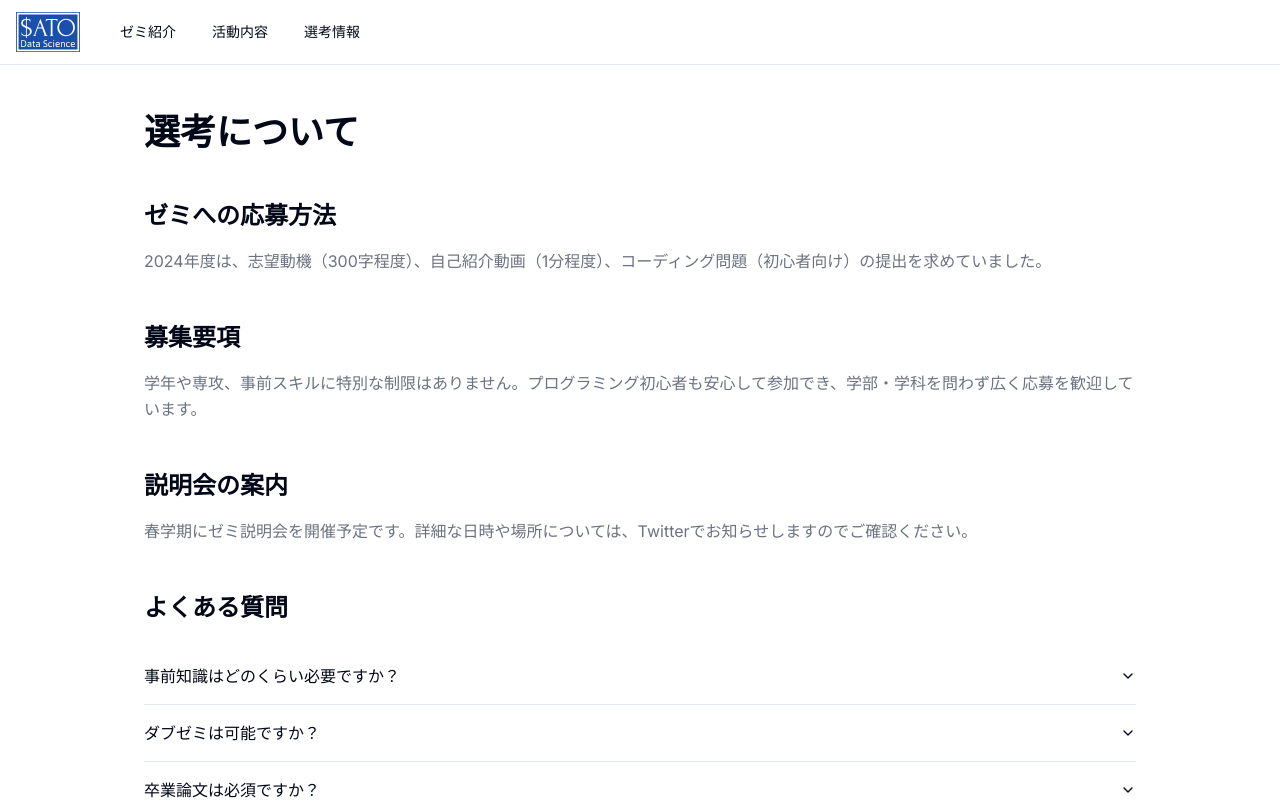
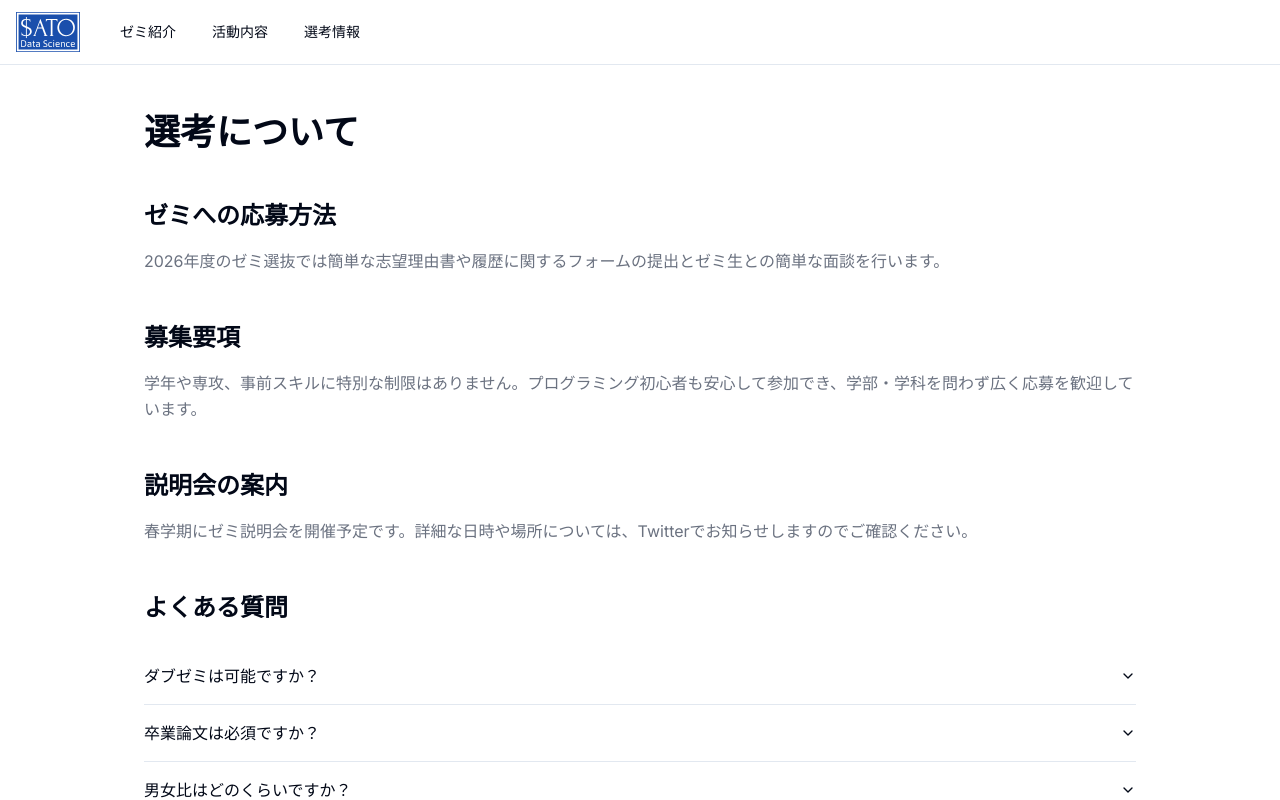
Before and after one commit to Sato-seminor/seminar-website, a Next.js app: page /selection in a window 1280 px wide. Shown: the top 800 px of the page. Built offline with nearby package versions, Linux system fonts and the light colour scheme.

Commit message:
#43 2026年度版修正

```diff
--- a/src/app/about/page.tsx
+++ b/src/app/about/page.tsx
@@ -1,4 +1,3 @@
-import allMembers from '@/../public/all_members.jpg';
 import career from '@/../public/career_chart.jpg';
 import professor from '@/../public/professor-image.png';
 import { DescriptionWithImage } from '@/features/about/components/description-with-image';
@@ -23,13 +22,6 @@ export default function SeminarPage() {
                 </li>
               </ul>
             }
-            imageProps={{
-              src: allMembers,
-              alt: 'メンバー写真',
-              width: 400,
-              height: 400,
-            }}
-            imagePosition="right"
           />
         </div>
       </section>
@@ -50,10 +42,6 @@ export default function SeminarPage() {
                   <li>
                     <strong>研究分野:</strong>{' '}
                     計量ファイナンス、時系列分析、モンテカルロフィルタを用いた金利モデルの推定、経済時系列予測など。
-                  </li>
-                  <li>
-                    <strong>主な業績:</strong>{' '}
-                    多変量自己回帰モデルやモンテカルロフィルタを応用した金融モデリングに関する論文を発表。
                   </li>
                 </ul>
               </div>
--- a/src/features/about/components/description-with-image.tsx
+++ b/src/features/about/components/description-with-image.tsx
@@ -6,8 +6,8 @@ import { cn } from '@/lib/cn';
 export interface DescriptionWithImageProps {
   title: ReactNode;
   content: ReactNode;
-  imageProps: ComponentProps<typeof Image>;
-  imagePosition: 'left' | 'right';
+  imageProps?: ComponentProps<typeof Image>;
+  imagePosition?: 'left' | 'right';
 }
 
 export function DescriptionWithImage({
@@ -21,16 +21,17 @@ export function DescriptionWithImage({
       <h2 className="mb-6 text-3xl font-bold text-gray-900">{title}</h2>
 
       <div className="flex flex-col items-center gap-8 md:flex-row">
-        {/* eslint-disable-next-line jsx-a11y/alt-text -- alt属性は型的に強制される */}
+        {imageProps && (
           <Image
             {...imageProps}
+            alt={imageProps.alt || '画像'}
             className={cn(
               'rounded-lg shadow-lg md:w-1/3',
               imagePosition === 'left' ? 'order-first' : 'order-last',
               imageProps.className,
             )}
           />
-
+        )}
         <div className="text-gray-700 md:w-2/3">{content}</div>
       </div>
     </>
--- a/src/features/selection/data/description-section.ts
+++ b/src/features/selection/data/description-section.ts
@@ -5,7 +5,7 @@ export const descriptionSections: (DescriptionSectionProps & { id: string })[] =
     id: 'd1',
     title: 'ゼミへの応募方法',
     description:
-      '2024年度は、志望動機（300字程度）、自己紹介動画（1分程度）、コーディング問題（初心者向け）の提出を求めていました。',
+      '2026年度のゼミ選抜では簡単な志望理由書や履歴に関するフォームの提出とゼミ生との簡単な面談を行います。',
   },
   {
     id: 'd2',
--- a/src/features/selection/data/questions.ts
+++ b/src/features/selection/data/questions.ts
@@ -1,12 +1,6 @@
 import { Question } from '@/features/selection/components/questions';
 
 export const questions: Question[] = [
-  {
-    id: 'q1',
-    question: '事前知識はどのくらい必要ですか？',
-    answer:
-      'プログラミング：できるに越したことはありませんが、初心者でも問題ありません。（初心者の方にはSセメスターの「Pythonプログラミング入門」の履修を推奨します）\n数学：3Sの「微積分」および「線形代数」の履修を推奨します。\n統計：2Aの「統計学」をしっかり学びましょう。（さらに3Sの「数理統計」や3Aの「計量経済学」を履修すると、より理解が深まります）',
-  },
   {
     id: 'q2',
     question: 'ダブゼミは可能ですか？',
```
Lines whose indentation alone changed are shown as unchanged.
